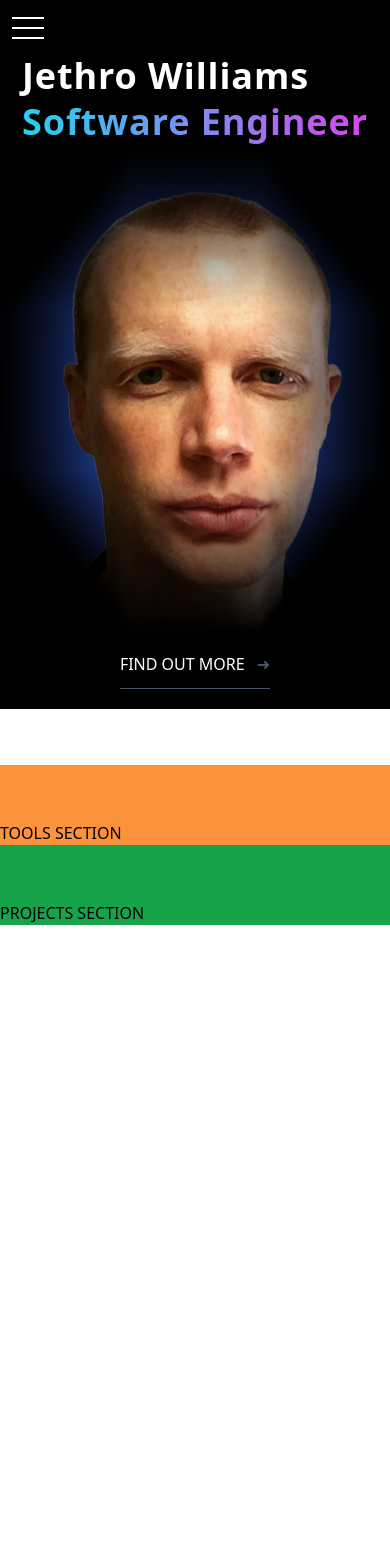
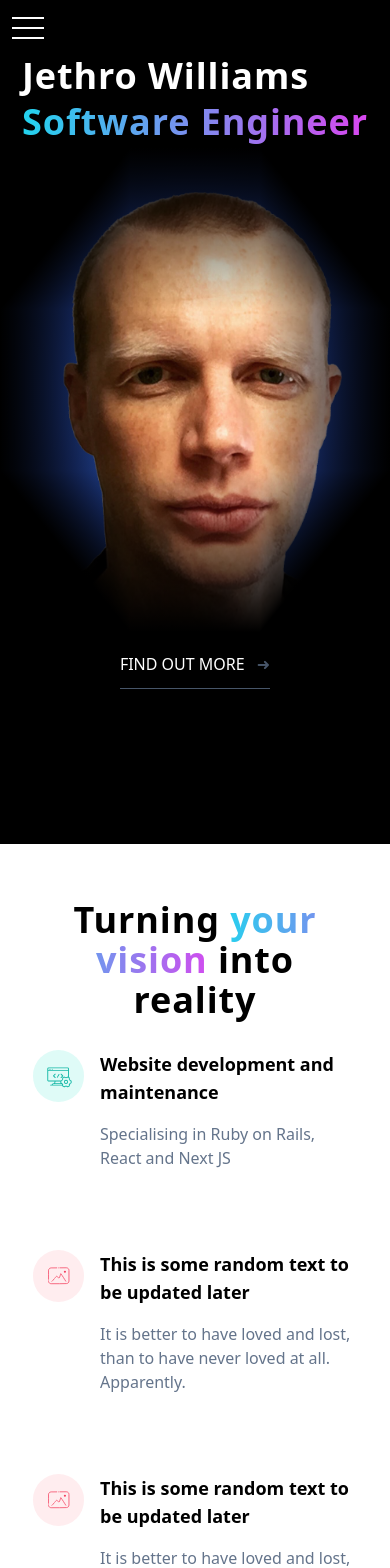
Before and after one commit to jro31/portfolio-v3, a Next.js app: page / in a window 390 px wide. Shown: the top 1568 px of the page. Before the commit the page ends 925 px from the top, so only its background shows below. Built offline with nearby package versions, Linux system fonts and the light colour scheme.

Commit message:
Add mobile styling

```diff
--- a/components/homepage-sections/SectionContainer.js
+++ b/components/homepage-sections/SectionContainer.js
@@ -5,7 +5,9 @@ const SectionContainer = props => {
 
   return (
     <div
-      className={`lg:h-screen box-border lg:snap-start ${props.className || ''}`}
+      className={`min-h-screen lg:h-screen box-border lg:snap-start pb-12 lg:pb-6 ${
+        props.className || ''
+      }`}
       ref={sectionRef(props.section)}
     >
       <div className='pt-mobile-navbar-height lg:pt-navbar-height h-full w-full'>
--- a/components/homepage-sections/about/About.js
+++ b/components/homepage-sections/about/About.js
@@ -13,22 +13,15 @@ const About = () => {
 
   return (
     <SectionContainer section={aboutSection} className='bg-white'>
-      <div className='flex h-full'>
-        <div className='flex justify-end basis-5/12'>
-          <div className='flex flex-col justify-center basis-3/4 gap-20'>
-            {['coding', 'templateSkill', 'templateSkill'].map((skill, i) => (
-              <SkillBrief key={`${skill}${i}`} skill={skill} position={i + 1} />
-            ))}
-          </div>
-        </div>
+      <div className='flex flex-col lg:flex-row gap-6 xs:gap-16 lg:gap-0 lg:h-full'>
         <CSSTransition
           mountOnEnter
           in={aboutSectionHasBeenDisplayed}
           timeout={1000}
           classNames={{ enterActive: 'animate-fade-in' }}
         >
-          <div className='basis-7/12 flex justify-center items-center'>
-            <div className='basis-2/3'>
+          <div className='lg:order-last lg:basis-7/12 flex justify-center lg:items-center'>
+            <div className='basis-3/4 lg:basis-2/3 text-center lg:text-left'>
               <Title className='2xl:leading-tight'>
                 Turning
                 <span className='text-transparent bg-clip-text bg-gradient-to-r from-cyan-400 to-fuchsia-500'>
@@ -39,6 +32,13 @@ const About = () => {
             </div>
           </div>
         </CSSTransition>
+        <div className='flex justify-center lg:justify-end lg:basis-5/12'>
+          <div className='flex flex-col justify-center lg:justify-around basis-5/6 xs:basis-3/4 gap-20 lg:gap-0'>
+            {['coding', 'templateSkill', 'templateSkill'].map((skill, i) => (
+              <SkillBrief key={`${skill}${i}`} skill={skill} position={i + 1} />
+            ))}
+          </div>
+        </div>
       </div>
     </SectionContainer>
   );
--- a/components/homepage-sections/about/SkillBrief.js
+++ b/components/homepage-sections/about/SkillBrief.js
@@ -53,15 +53,17 @@ const SkillBrief = props => {
       timeout={1000 + (props.position * 500)} // prettier-ignore
       classNames={{ enterActive: enterActiveClassName() }}
     >
-      <div className='flex'>
-        <div className='basis-1/6'>
+      <div className='flex gap-4 lg:gap-0'>
+        <div className='basis-1/6 xs:basis-1/8 lg:basis-1/6'>
           <div
-            className={`w-1/2 box-border p-3 rounded-1/2 ${skillDetails().backgroundColorClass}`}
+            className={`w-full lg:w-1/2 box-border p-3 rounded-1/2 ${
+              skillDetails().backgroundColorClass
+            }`}
           >
             {skillDetails().icon}
           </div>
         </div>
-        <div className='flex flex-col justify-center basis-5/6 gap-4'>
+        <div className='flex flex-col justify-center basis-5/6 xs:basis-7/8 lg:basis-5/6 gap-4'>
           <Heading>{skillDetails().headingText}</Heading>
           <div className='text-slate-500'>{skillDetails().description}</div>
         </div>
--- a/components/ui/text/Heading.js
+++ b/components/ui/text/Heading.js
@@ -1,5 +1,9 @@
 const Heading = props => {
-  return <h2 className={`text-2xl font-bold ${props.className || ''}`}>{props.children}</h2>;
+  return (
+    <h2 className={`text-lg xs:text-xl lg:text-2xl font-bold ${props.className || ''}`}>
+      {props.children}
+    </h2>
+  );
 };
 
 export default Heading;
--- a/tailwind.config.js
+++ b/tailwind.config.js
@@ -33,6 +33,10 @@ module.exports = {
       },
       borderRadius: {
         '1/2': '50%',
+      },
+      flexBasis: {
+        '1/8': '12.5%',
+        '7/8': '87.5%',
       },
       keyframes: {
         fadeIn: {
```
